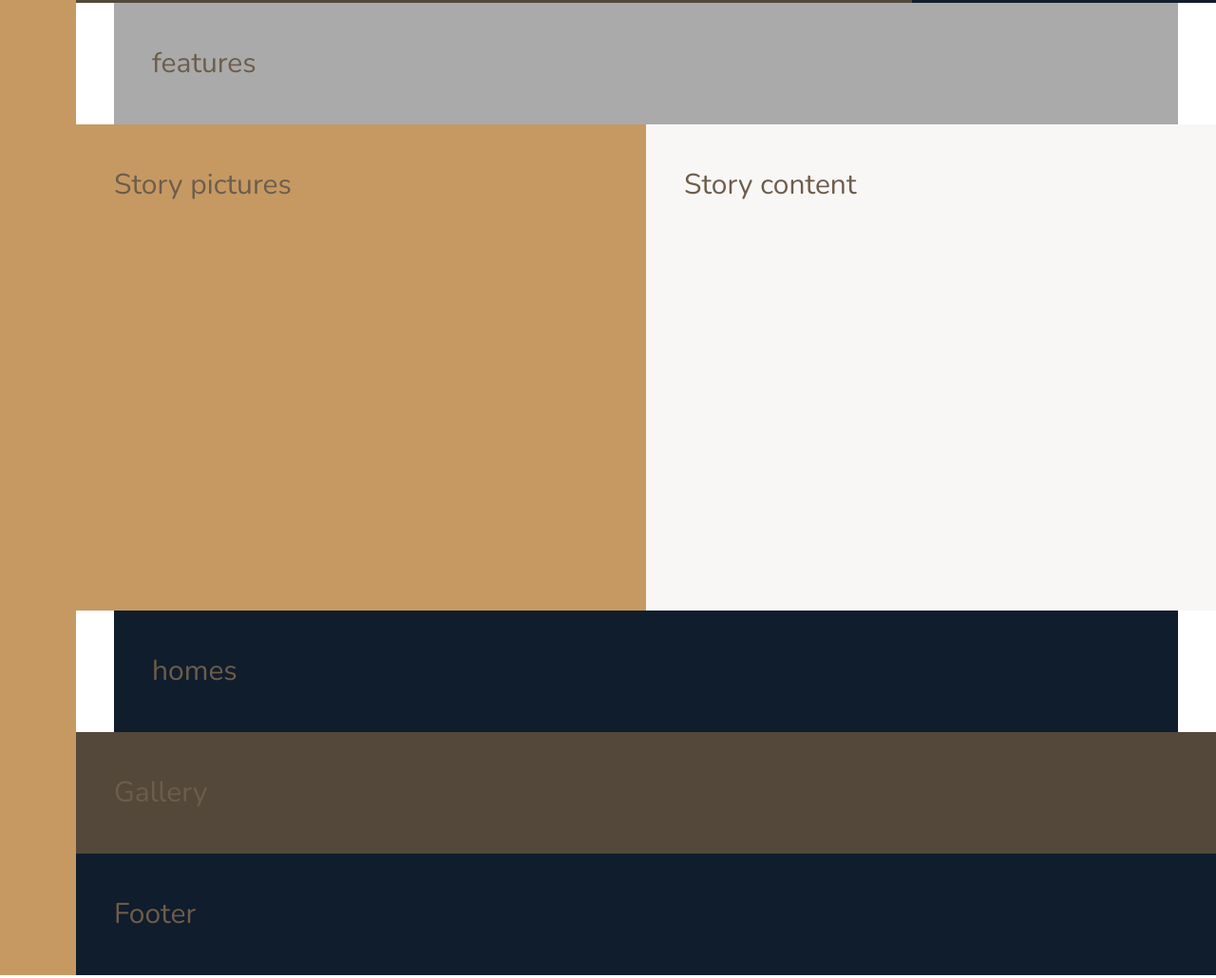
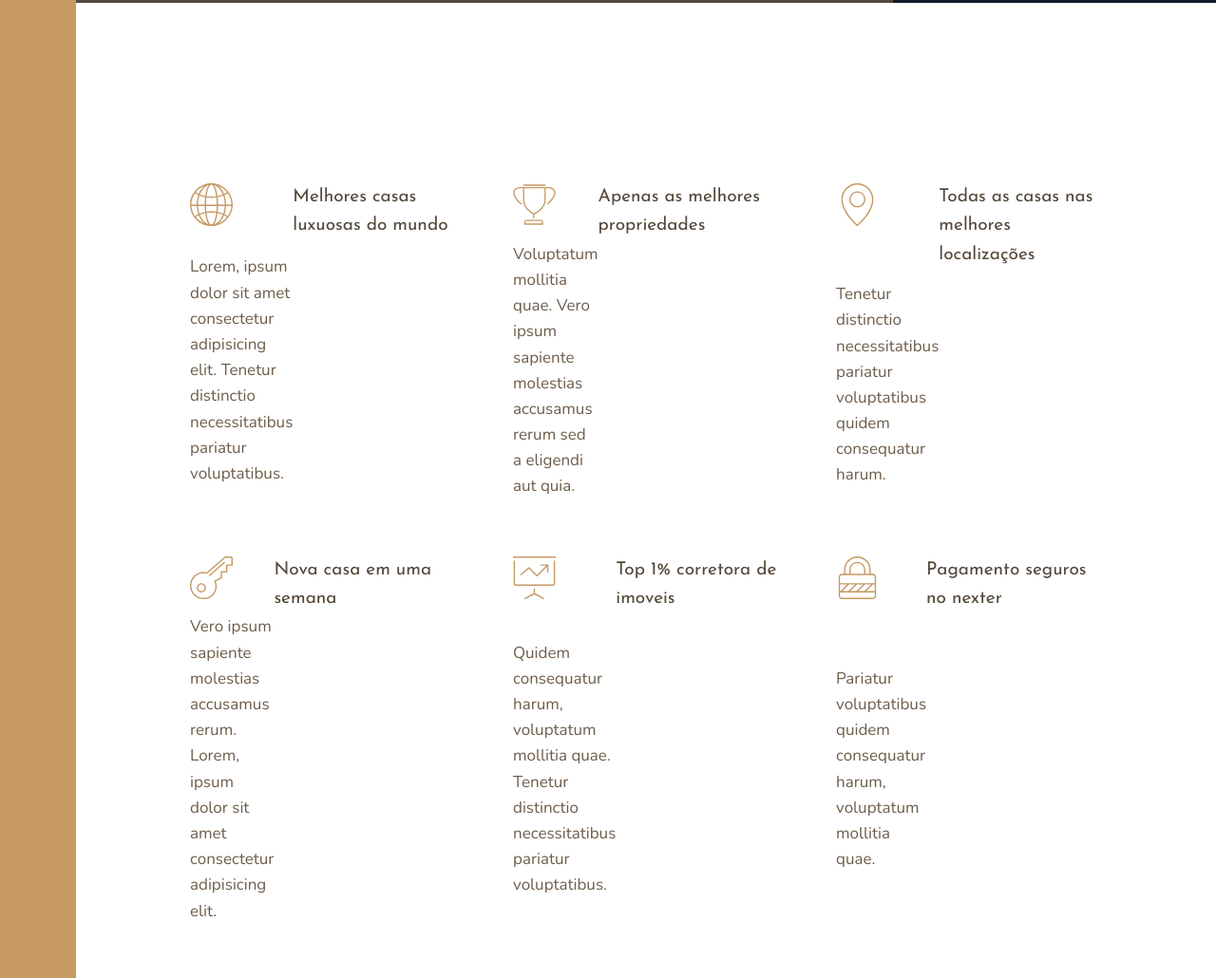
Before and after one commit to IsabelyDev/nexter, a website: page index.html in a window 1280 px wide. Shown: the part 637-1667 px from the top of the page at 95% size. Drawn offline with nearby package versions, Linux system fonts and the light colour scheme.

Commit message:
feature section

```diff
--- a/index.html
+++ b/index.html
@@ -1,10 +1,10 @@
 <!DOCTYPE html>
 <html lang="pt-br">
+
     <head>
         <meta charset="UTF-8">
         <meta name="viewport" content="width=device-width, initial-scale=1.0">
         <meta http-equiv="X-UA-Compatible" content="ie=edge">
-
         <link href="https://fonts.googleapis.com/css?family=Josefin+Sans:300,400,400i|Nunito:300,300i" rel="stylesheet">
         <link rel="stylesheet" href="css/style.css">
         <link rel="shortcut icon" type="image/png" href="img/favicon.png">
@@ -27,7 +27,73 @@
         </div>
 
         <section class="features">
-            features
+
+            <div class="feature">
+                <svg class="feature__icon">
+                    <use xlink:href="img/sprite.svg#icon-global" ></use>
+                </svg>
+
+                <h4 class="heading-4 heading-4--dark">
+                    Melhores casas luxuosas do mundo
+                </h4>
+
+                <p class="feature__text">
+                    Lorem, ipsum dolor sit amet consectetur adipisicing elit. Tenetur distinctio necessitatibus pariatur voluptatibus.
+                </p>
+            </div>
+
+            <div class="feature">
+                <svg class="feature__icon">
+                    <use xlink:href="img/sprite.svg#icon-trophy" ></use>
+                </svg>
+
+                <h4 class="heading-4 heading-4--dark">
+                    Apenas as melhores propriedades
+                </h4>
+
+                <p class="feature__text">
+                    Voluptatum mollitia quae. Vero ipsum sapiente molestias accusamus rerum sed a eligendi aut quia.
+                </p>
+            </div>
+
+            <div class="feature">
+                <svg class="feature__icon">
+                    <use xlink:href="img/sprite.svg#icon-map-pin" ></use>
+                </svg>
+
+                <h4 class="heading-4 heading-4--dark">
+                    Todas as casas nas melhores localizações
+                </h4>
+
+                <p class="feature__text">
+                    Tenetur distinctio necessitatibus pariatur voluptatibus quidem consequatur harum.
+                </p>
+            </div>
+
+            <div class="feature">
+                <svg class="feature__icon">
+                    <use xlink:href="img/sprite.svg#icon-key"></use>
+                </svg>
+                <h4 class="heading-4 heading-4--dark">Nova casa em uma semana</h4>
+                <p class="feature__text">Vero ipsum sapiente molestias accusamus rerum. Lorem, ipsum dolor sit amet consectetur adipisicing elit.</p>
+            </div>
+
+            <div class="feature">
+                <svg class="feature__icon">
+                    <use xlink:href="img/sprite.svg#icon-presentation"></use>
+                </svg>
+                <h4 class="heading-4 heading-4--dark">Top 1% corretora de imoveis</h4>
+                <p class="feature__text">Quidem consequatur harum, voluptatum mollitia quae. Tenetur distinctio necessitatibus pariatur voluptatibus.</p>
+            </div>
+
+            <div class="feature">
+                <svg class="feature__icon">
+                    <use xlink:href="img/sprite.svg#icon-lock"></use>
+                </svg>
+                <h4 class="heading-4 heading-4--dark">Pagamento seguros no nexter</h4>
+                <p class="feature__text">Pariatur voluptatibus quidem consequatur harum, voluptatum mollitia quae.</p>
+            </div>
+
         </section>
 
         <div class="story__pictures">
@@ -51,4 +117,5 @@
         </footer>
 
     </body>
+
 </html>
--- a/sass/_base.scss
+++ b/sass/_base.scss
@@ -37,7 +37,7 @@ body {
 .container {
     display: grid;
     grid-template-rows: 80vh min-content 40vw repeat(3, min-content);
-    grid-template-columns: [sidebar-start] 8rem [sidebar-end full-start] 1fr [center-start] repeat(8, [col-start] minmax(min-content, 14rem) [col-end]) [center-end] 1fr [full-end];
+    grid-template-columns: [sidebar-start] 8rem [sidebar-end full-start] minmax(8rem, 1fr) [center-start] repeat(8, [col-start] minmax(min-content, 14rem) [col-end]) [center-end] minmax(8rem, 1fr) [full-end];
 
     & > * {
         padding: 40px;
--- a/sass/_features.scss
+++ b/sass/_features.scss
@@ -1,4 +1,25 @@
 .features {
-    background-color: $color-grey-light-2;
-    grid-column: center-start / center-end ;
+    grid-column: center-start / center-end;
+
+    margin: 15rem 0;
+
+    display: grid;
+    grid-template-columns: repeat(3, 1fr);
+    grid-gap: 6rem;
 }
+
+.feature {
+
+    display: grid;
+    grid-template-columns: min-content 1fr;
+
+    &__icon{
+        fill: $color-primary;
+        width: 4.5rem;
+        height: 4.5rem;
+    }
+
+    &__text{
+        font-size: 1.7rem;
+    }
+}
--- a/sass/_typography.scss
+++ b/sass/_typography.scss
@@ -0,0 +1,29 @@
+%heading{
+    font-family: $font-display;
+    font-weight: 400;
+}
+
+.heading-1{
+    @extend %heading;
+}
+
+.heading-2{
+    @extend %heading;
+}
+
+.heading-3{
+    @extend %heading;
+}
+
+.heading-4{
+    @extend %heading;
+    font-size: 1.9rem;
+
+    &--light{
+        color: $color-grey-light-1;
+    }
+
+    &--dark{
+        color: $color-grey-dark-1;
+    }
+}
--- a/sass/main.scss
+++ b/sass/main.scss
@@ -1,4 +1,4 @@
-@import './base';
+@import 'base';
 @import 'typography';
 @import 'sidebar';
 @import 'header';
```
Also changed, not shown: css/style.css.
